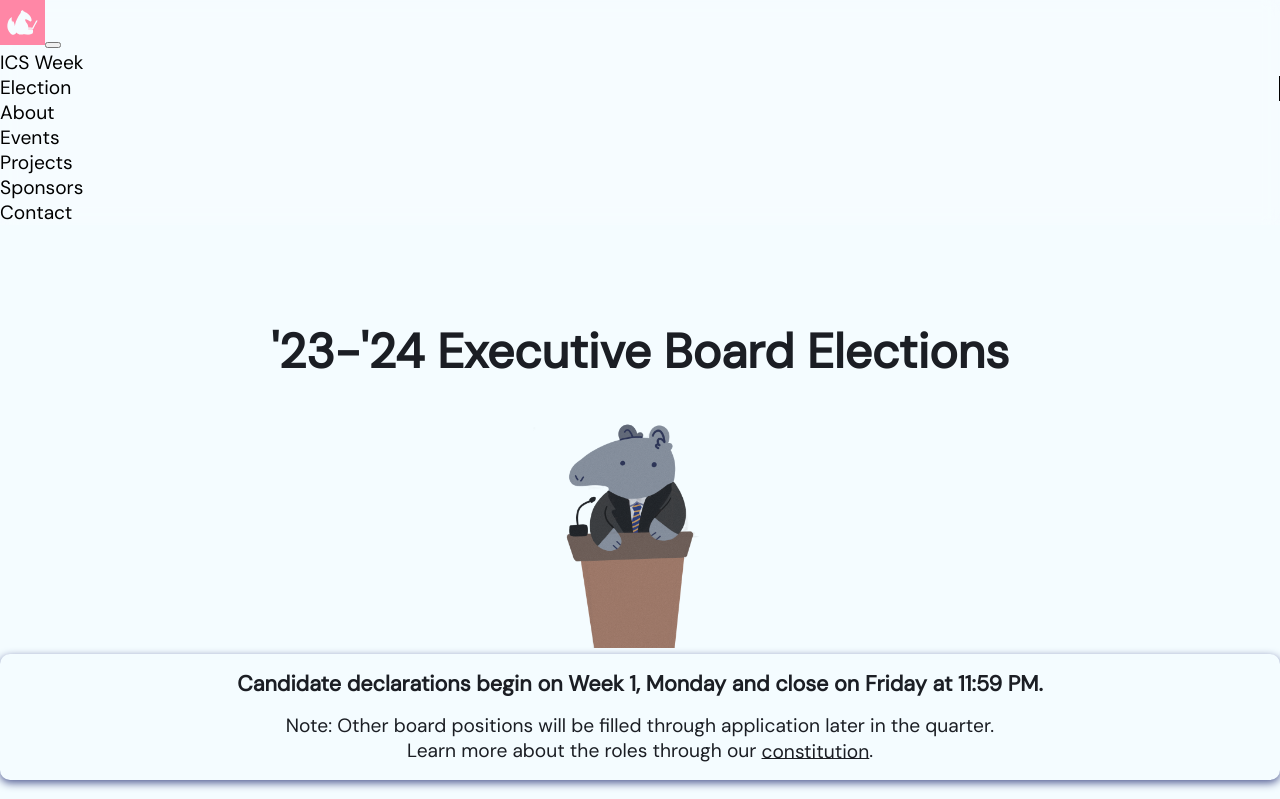
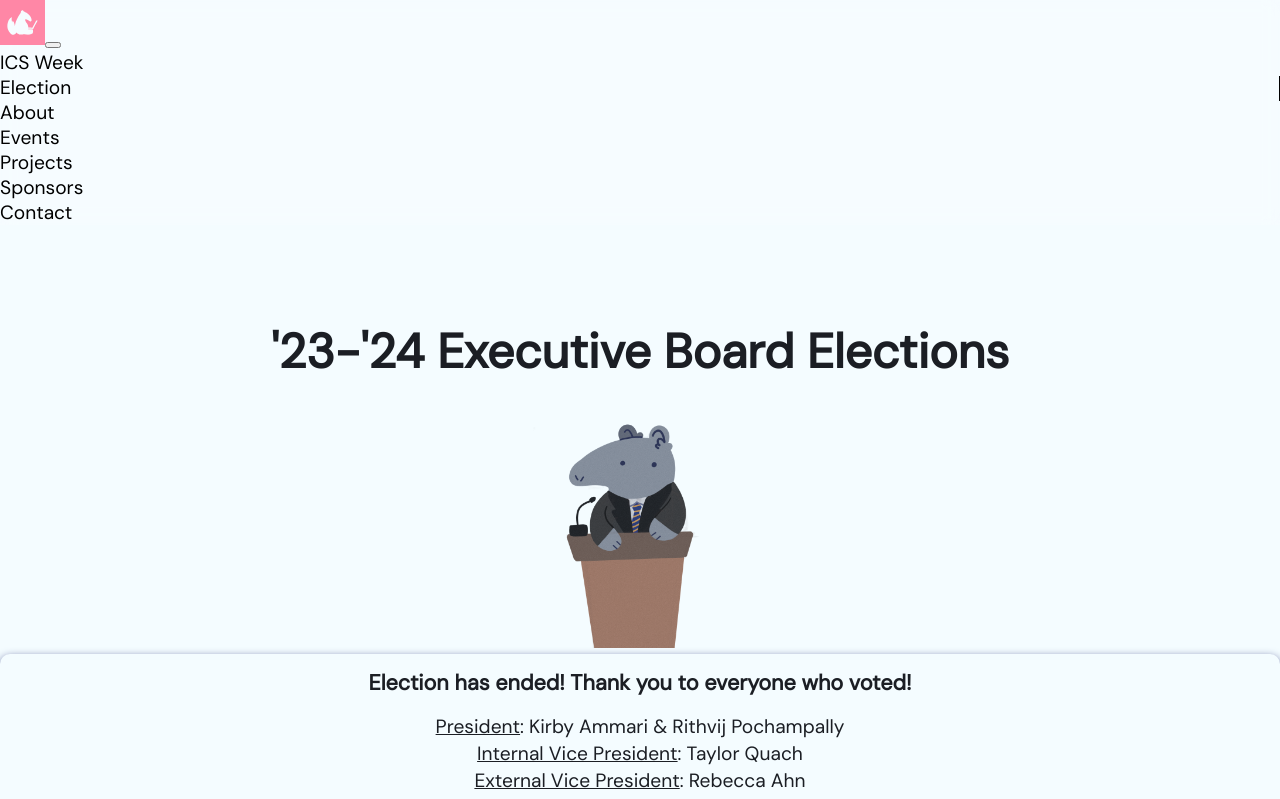
Before and after one commit to icssc/icssc-website, a Next.js app: page /election in a window 1280 px wide. Shown: the top 799 px of the page. Built offline with nearby package versions, Linux system fonts and the light colour scheme.

Commit message:
Election Results

```diff
--- a/pages/election.js
+++ b/pages/election.js
@@ -17,10 +17,19 @@ export default function Election() {
           style={{marginTop:"-3rem", marginBottom:"-3rem"}}
         />
         <div className={styles.oneContainer}>
+          <b>Election has ended! Thank you to everyone who voted! </b>
+          <p>
+            <u>President</u>: Kirby Ammari & Rithvij Pochampally <br/>
+            <u>Internal Vice President</u>: Taylor Quach <br/>
+            <u>External Vice President</u>: Rebecca Ahn <br/>
+          </p>
+        </div>
+
+        {/* <div className={styles.oneContainer}>
           <b>Candidate declarations begin on Week 1, Monday and close on Friday at 11:59 PM.</b>
           <p>Note: Other board positions will be filled through application later in the quarter.<br/>Learn more about the roles through our <a target="_blank" rel="noreferrer" href="https://docs.google.com/document/u/1/d/e/2PACX-1vTP7A3qVqX3ZXJ44WT7x4vhUsOWGBQMCenB4Ls76rUsJURfz8bJl0UIITJyKZWQJ-3-m7BB8RMKzvxB/pub">
             constitution</a>.</p>
-        </div>
+        </div> */}
 
         <div className={styles.oneContainer}>
           <div>
--- a/pages/index.js
+++ b/pages/index.js
@@ -44,8 +44,8 @@ export default function Home() {
   return (
     <>
       <Alert key={'info'} variant={'info'}>
-          Candidate Declarations are out! Click{' '}
-          <Alert.Link href="/candidates">here</Alert.Link> to learn more.
+          Election results are out! Click{' '}
+          <Alert.Link href="/election">here</Alert.Link> to see our elected executive board.
         </Alert>
       {/* Hero Banner */}
       <div className={`${styles.heroBanner}`}>
--- a/styles/Election.module.scss
+++ b/styles/Election.module.scss
@@ -22,6 +22,7 @@
     }
     p, b, em, a {
         font-size: 1.2rem;
+        line-height: 1.7rem;
         vertical-align: middle;
     }
     b, em {display: block;}
```
